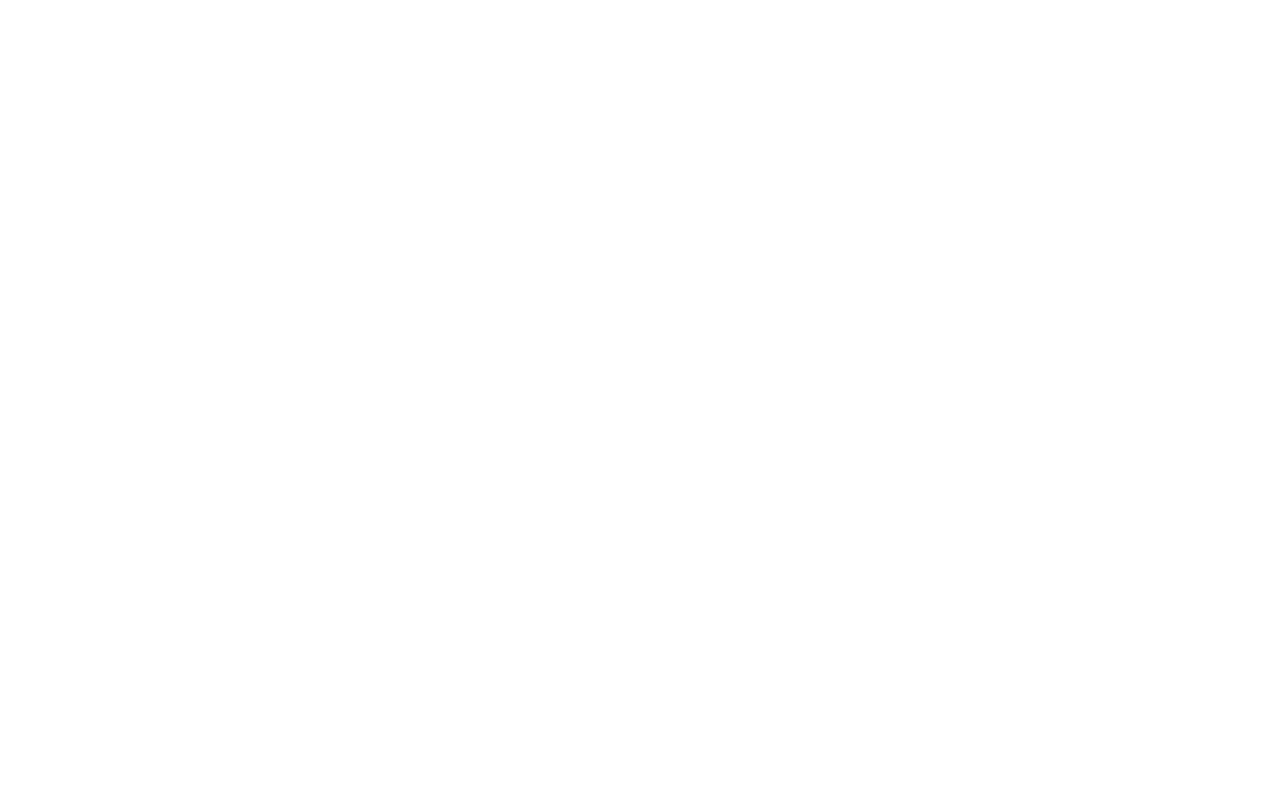
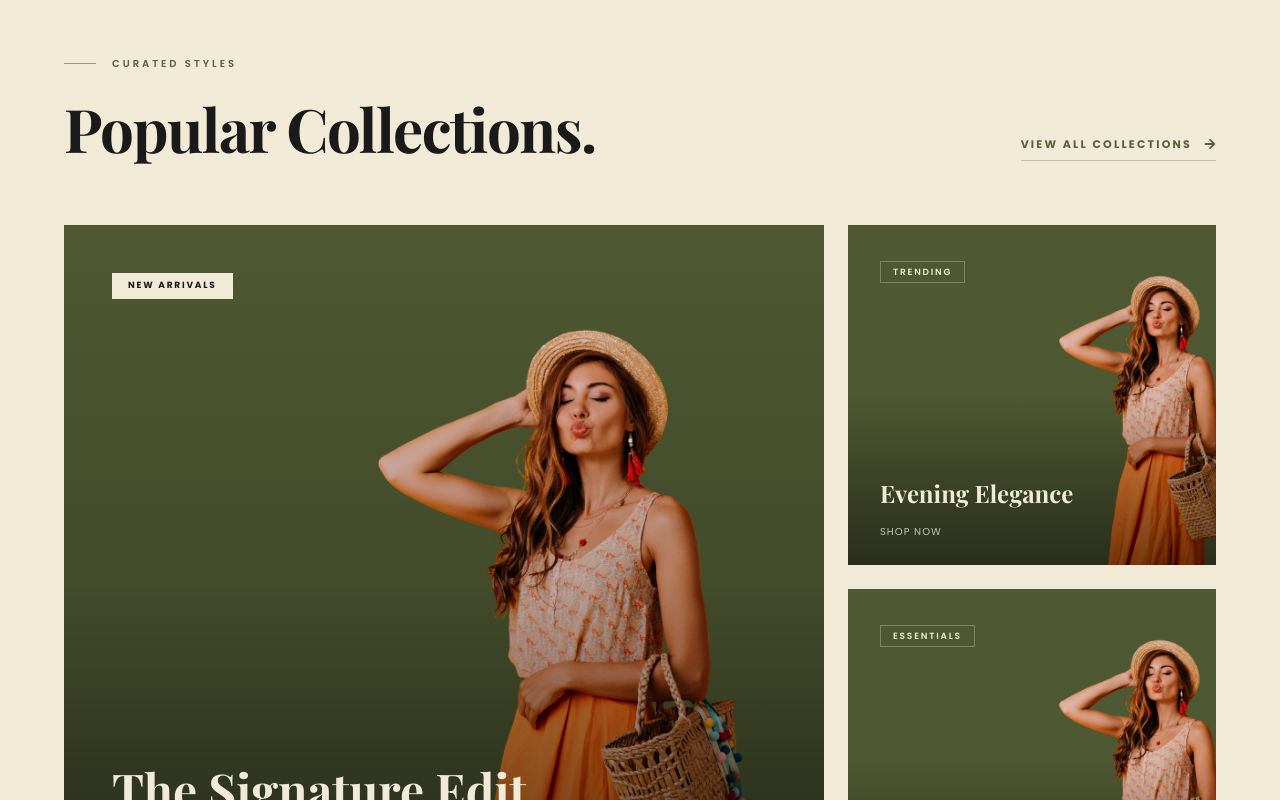
Before and after one commit to Danidu-Muhandiram/E-Commerce-B2C, a React (Vite) app in the folder frontend/app/: page / in a window 1280 px wide. Shown: the part 840-1640 px from the top of the page. Before the commit the page ends 800 px from the top, so only its background shows below. Built offline with nearby package versions, Linux system fonts and the light colour scheme; a web font is replaced by a local one.

Commit message:
fix issues in hero page UI, add popular collection component

```diff
--- /dev/null
+++ b/frontend/app/src/components/collections/PopularCollections.jsx
@@ -0,0 +1,140 @@
+import React from 'react';
+import { Link } from 'react-router-dom';
+import { FaArrowRight } from 'react-icons/fa';
+import testImg from '../../assets/testimage2.png';
+
+const collections = [
+    {
+        id: 1,
+        title: 'The Signature Edit',
+        subtitle: 'Timeless pieces for the modern wardrobe.',
+        tag: 'NEW ARRIVALS',
+        image: testImg,
+        span: 'md:col-span-8',
+        height: 'h-[500px] md:h-[700px]',
+    },
+    {
+        id: 2,
+        title: 'Evening Elegance',
+        subtitle: 'Sophisticated silhouettes.',
+        tag: 'TRENDING',
+        image: testImg,
+        span: 'md:col-span-4',
+        height: 'h-[400px] md:h-[340px]',
+    },
+    {
+        id: 3,
+        title: 'Everyday Luxuries',
+        subtitle: 'Premium basics.',
+        tag: 'ESSENTIALS',
+        image: testImg,
+        span: 'md:col-span-4',
+        height: 'h-[400px] md:h-[340px]',
+    },
+];
+
+const PopularCollections = () => {
+    return (
+        <section className="bg-fashion-eggshell py-24 px-6 md:px-16 w-full relative z-10">
+            <div className="max-w-[1400px] mx-auto">
+
+                {/* Section Header */}
+                <div className="flex flex-col md:flex-row justify-between items-end mb-16 gap-8">
+                    <div className="max-w-2xl">
+                        {/* Fine Line & Mini Heading */}
+                        <div className="flex items-center gap-4 mb-6">
+                            <div className="w-8 h-[1px] bg-fashion-moss/60" />
+                            <span className="text-fashion-moss font-poppins text-[10px] tracking-[0.3em] uppercase font-semibold">
+                                Curated Styles
+                            </span>
+                        </div>
+
+                        <h2 className="text-5xl md:text-6xl font-playfair font-bold text-fashion-black leading-[1.1] tracking-tight">
+                            Popular Collections.
+                        </h2>
+                    </div>
+
+                    <Link
+                        to="/shop"
+                        className="group flex items-center gap-3 text-fashion-moss hover:text-fashion-black transition-colors duration-300 font-poppins text-[11px] font-bold uppercase tracking-[0.2em] pb-2 border-b border-fashion-moss/30 hover:border-fashion-black"
+                    >
+                        View All Collections
+                        <FaArrowRight className="w-3 h-3 group-hover:translate-x-1 transition-transform duration-300" />
+                    </Link>
+                </div>
+
+                {/* Collection Grid */}
+                <div className="grid grid-cols-1 md:grid-cols-12 gap-6">
+
+                    {/* Main Feature Banner */}
+                    <div className={`relative group overflow-hidden ${collections[0].span} ${collections[0].height} cursor-pointer`}>
+                        <div className="absolute inset-0 bg-black/10 group-hover:bg-black/20 transition-colors duration-700 z-10" />
+                        <div className="absolute inset-0 bg-gradient-to-t from-black/80 via-black/20 to-transparent z-10 opacity-70 group-hover:opacity-90 transition-opacity duration-700" />
+
+                        <img
+                            src={collections[0].image}
+                            alt={collections[0].title}
+                            className="w-full h-full object-cover object-[75%_15%] transition-transform duration-1000 group-hover:scale-105"
+                        />
+
+                        <div className="absolute inset-0 z-20 flex flex-col justify-between p-8 md:p-12">
+                            <div className="flex justify-between items-start">
+                                <span className="bg-fashion-eggshell text-fashion-black px-4 py-1.5 font-poppins text-[9px] font-bold uppercase tracking-[0.2em]">
+                                    {collections[0].tag}
+                                </span>
+                            </div>
+
+                            <div className="transform translate-y-4 group-hover:translate-y-0 transition-transform duration-500 ease-out">
+                                <h3 className="text-4xl md:text-5xl font-playfair font-bold text-fashion-eggshell mb-3">
+                                    {collections[0].title}
+                                </h3>
+                                <p className="text-fashion-eggshell/80 font-poppins text-sm max-w-md mb-6 opacity-0 group-hover:opacity-100 transition-opacity duration-500 delay-100">
+                                    {collections[0].subtitle}
+                                </p>
+                                <div className="inline-flex items-center gap-3 text-fashion-eggshell font-poppins text-[10px] font-bold uppercase tracking-[0.2em] group/btn">
+                                    Explore <FaArrowRight className="w-3 h-3 group-hover/btn:translate-x-1 transition-transform" />
+                                </div>
+                            </div>
+                        </div>
+                    </div>
+
+                    {/* Right Column Stack */}
+                    <div className="md:col-span-4 flex flex-col gap-6">
+                        {collections.slice(1).map((collection) => (
+                            <div key={collection.id} className={`relative group overflow-hidden w-full ${collection.height} cursor-pointer`}>
+                                <div className="absolute inset-0 bg-black/10 group-hover:bg-black/20 transition-colors duration-700 z-10" />
+                                <div className="absolute inset-0 bg-gradient-to-t from-black/80 via-transparent to-transparent z-10 opacity-60 group-hover:opacity-80 transition-opacity duration-700" />
+
+                                <img
+                                    src={collection.image}
+                                    alt={collection.title}
+                                    className="w-full h-full object-cover object-top transition-transform duration-1000 group-hover:scale-105"
+                                />
+
+                                <div className="absolute inset-0 z-20 flex flex-col justify-between p-8">
+                                    <div>
+                                        <span className="text-fashion-eggshell font-poppins text-[9px] font-semibold uppercase tracking-[0.2em] border border-fashion-eggshell/30 px-3 py-1 backdrop-blur-sm">
+                                            {collection.tag}
+                                        </span>
+                                    </div>
+
+                                    <div className="transform translate-y-2 group-hover:translate-y-0 transition-transform duration-500 ease-out">
+                                        <h3 className="text-2xl font-playfair font-bold text-fashion-eggshell mb-2">
+                                            {collection.title}
+                                        </h3>
+                                        <div className="inline-flex items-center gap-2 text-fashion-eggshell/80 group-hover:text-fashion-eggshell font-poppins text-[10px] uppercase tracking-[0.1em] transition-colors duration-300">
+                                            Shop Now <FaArrowRight className="w-2 h-2 opacity-0 -translate-x-2 group-hover:opacity-100 group-hover:translate-x-0 transition-all duration-300" />
+                                        </div>
+                                    </div>
+                                </div>
+                            </div>
+                        ))}
+                    </div>
+
+                </div>
+            </div>
+        </section>
+    );
+};
+
+export default PopularCollections;
--- a/frontend/app/src/components/hero/Hero.jsx
+++ b/frontend/app/src/components/hero/Hero.jsx
@@ -75,7 +75,7 @@
 
 
         {/* Decorative Vertical Text */}
-        <div className="hidden lg:flex absolute top-[40%] left-6 bottom-0 z-30 pointer-events-none items-center" style={{ writingMode: 'vertical-rl', transform: 'rotate(180deg)' }}>
+        <div className="hidden lg:flex absolute top-[20%] left-6 z-30 pointer-events-none" style={{ writingMode: 'vertical-rl', transform: 'rotate(180deg)' }}>
           <span className="text-fashion-eggshell/40 font-poppins text-[10px] tracking-[0.5em] uppercase whitespace-nowrap">
             The Veloura Editorial • Volume 01
           </span>
--- a/frontend/app/src/pages/Home.jsx
+++ b/frontend/app/src/pages/Home.jsx
@@ -1,10 +1,12 @@
 import React from 'react';
 import Hero from '../components/hero/Hero';
+import PopularCollections from '../components/collections/PopularCollections';
 
 const Home = () => {
     return (
         <div>
             <Hero />
+            <PopularCollections />
         </div>
     );
 };
```
